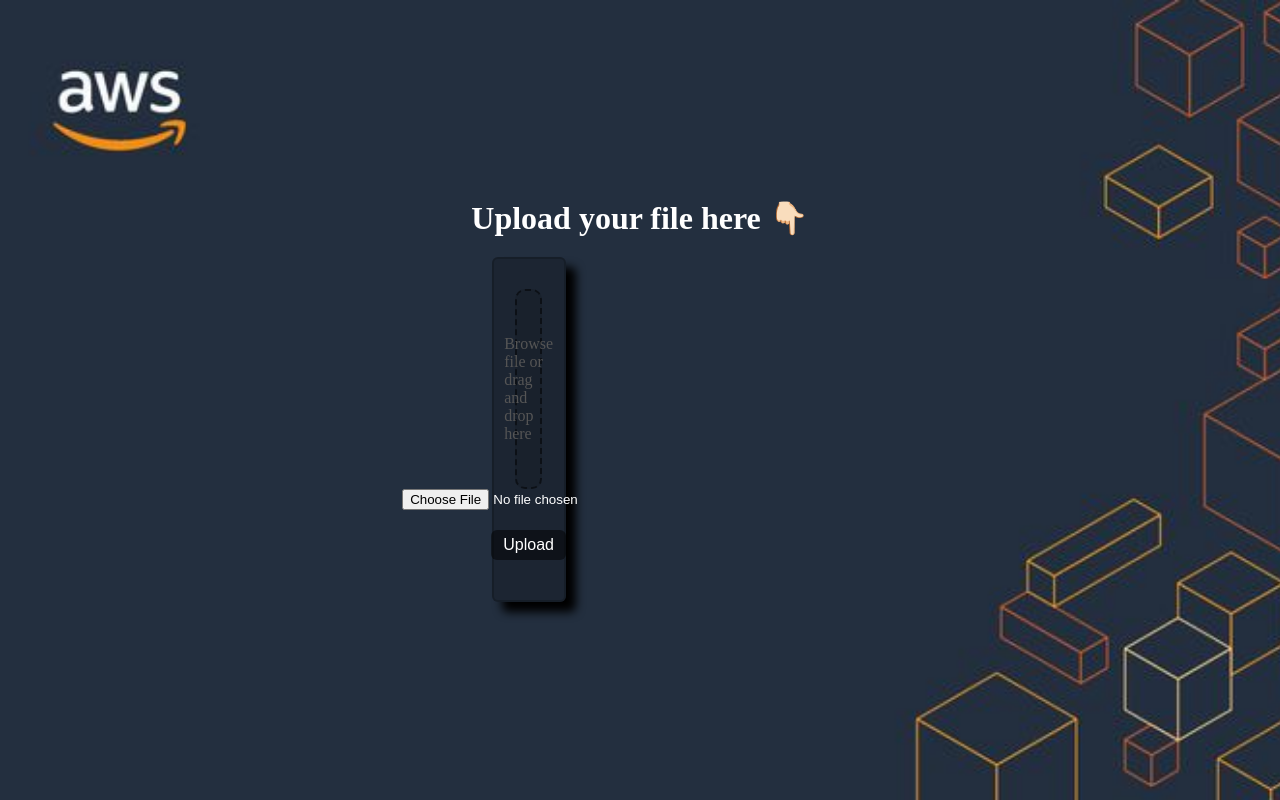
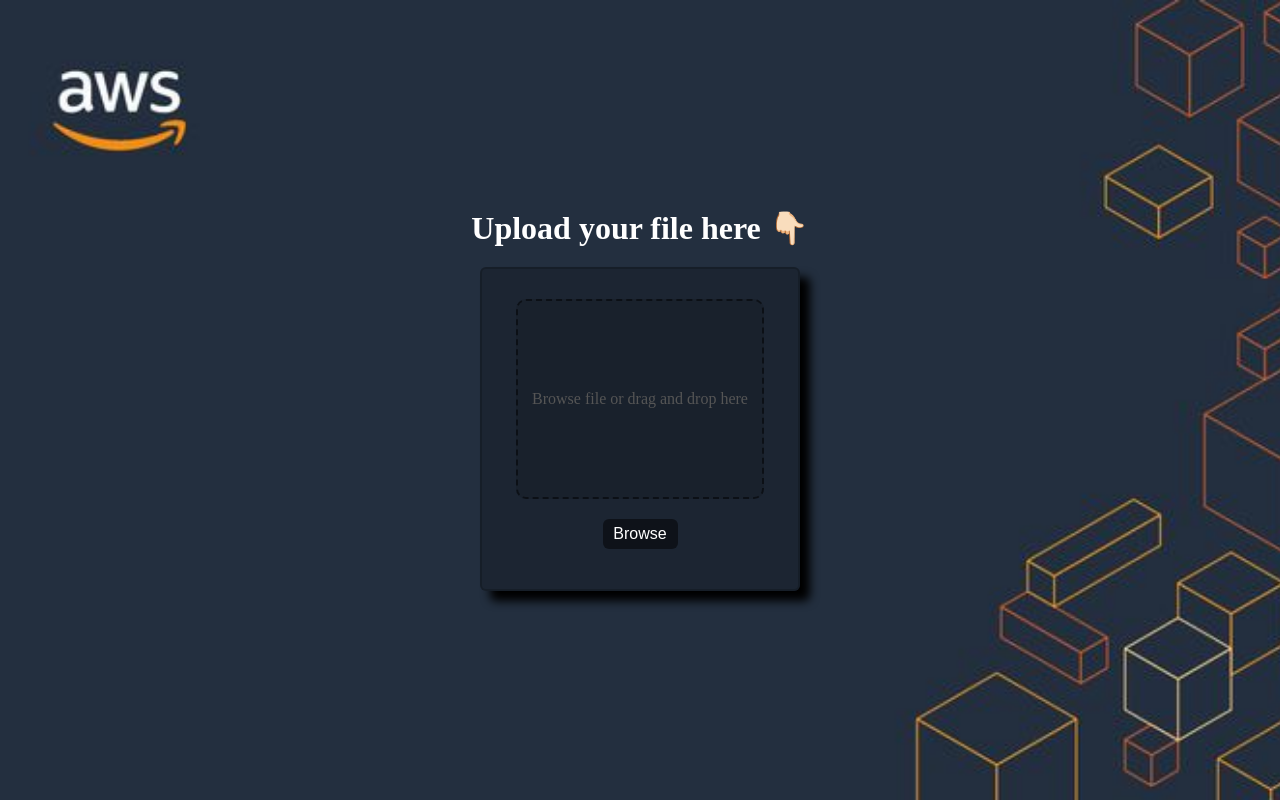
Before and after one commit to Shimaasaid999/file-sharing-app, a Flask app: page / in a window 1280 px wide. Run offline with Flask 3, Linux system fonts and the light colour scheme.

Commit message:
Update index.html

```diff
--- a/templates/index.html
+++ b/templates/index.html
@@ -8,23 +8,24 @@
     <title>Document</title>
 </head>
 <body>
+
+
      <h1>Upload your file here 👇🏻</h1>
 
-    <form action="/upload" method="POST" enctype="multipart/form-data">
     <div class="container">
      <div id="drop-zone">
         <p>Browse file or drag and drop here</p>
      </div>
      <p id="mobile-message">Click browse to choose files</p>
-            <input type="file" id="file-input" name="file" required>
-            <button type="submit" id="browse-btn">Upload</button>
+     <input type="file" id="file-input" hidden multiple>
+     <button id="browse-btn">Browse</button>
+
      <div id="uploading-files">
         <!-- uploaded files will be shown here-->
       </div>
     </div>
-    </form>
 
-    <div class="toast hidden" id="toast"></div>
+    <div class="toast hidden" id = 'toast'></div>
 
     <script src="{{ url_for('static', filename='script.js') }}"></script>
   </body>
```
Lines whose indentation alone changed are shown as unchanged.
